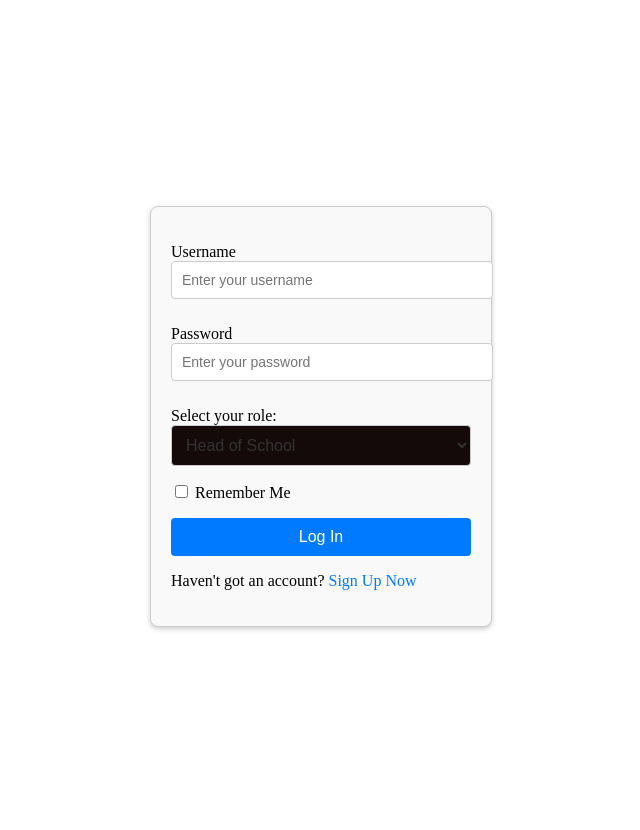
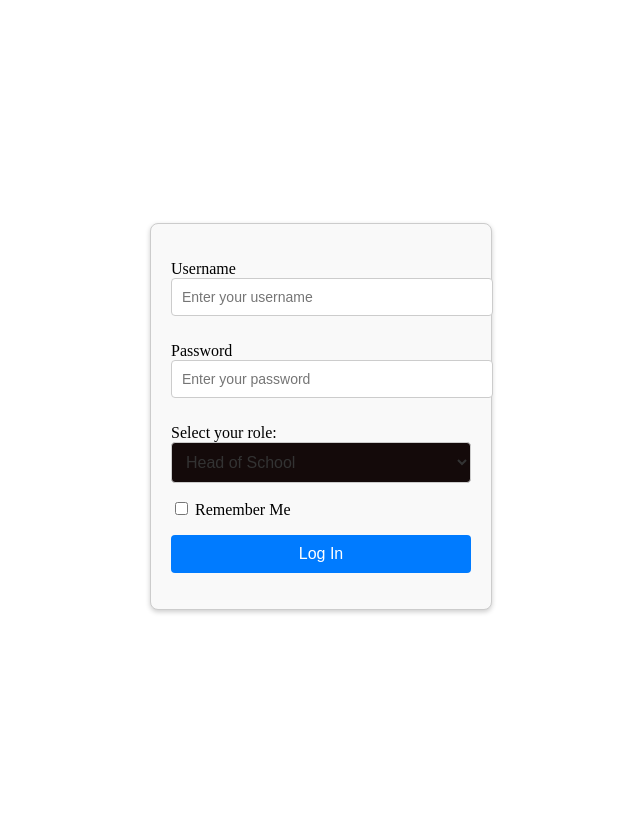
Before and after one commit to yylocky/CITS5206-Group3, a Flask app: template app/templates/login.html in a window 1280 px wide. Shown: the part 88-918 px from the top of the page, without its empty margins (319-959 px from the left). Run offline with Flask 3, Linux system fonts and the light colour scheme; the template is opened without the code that fills it: values that come from a table or form of the project are taken from there, others are empty; some libraries are stand-ins or nearby versions.

Commit message:
Updated login.html file

```diff
--- a/app/templates/login.html
+++ b/app/templates/login.html
@@ -22,13 +22,14 @@
                 <span>[{{ error }}]</span>
             {% endfor %}
         </p>
-        <P> <!--enter password-->
+        <p> <!--enter password-->
             <label for="password">Password</label>
             {{ form.password(size=20, class='login-input',placeholder='Enter your password', required=True) }}<br>
             {% for error in form.password.errors %}
                 <span>[{{ error }}]</span>
             {% endfor %}
-        <P><!--dropdown menu-->
+        </p>
+        <p><!--dropdown menu-->
           <label for="role">Select your role:</label>
           <select id="role" class="role-dropdown">
             <option value="head_of_school">Head of School</option>
@@ -36,11 +37,10 @@
             <option value="administrative_staff">Administrative Staff</option>
             <option value="other_staff">Other Staff</option>
           </select>
-        </P>
+        </p>
         <p>{{ form.remember_me() }} {{ form.remember_me.label }}</p>
-        <p>{{ form.submit(class='login-btn') }}</p>
-        <!-- sign up link -->
-        <p> Haven't got an account? <a id="signup" href="{{ url_for('signup') }}">Sign Up Now</a></p>
+        <p>{{ form.submit(class='login-btn') }}
+        </p>
       </form>
     </div>
   </div>
```
